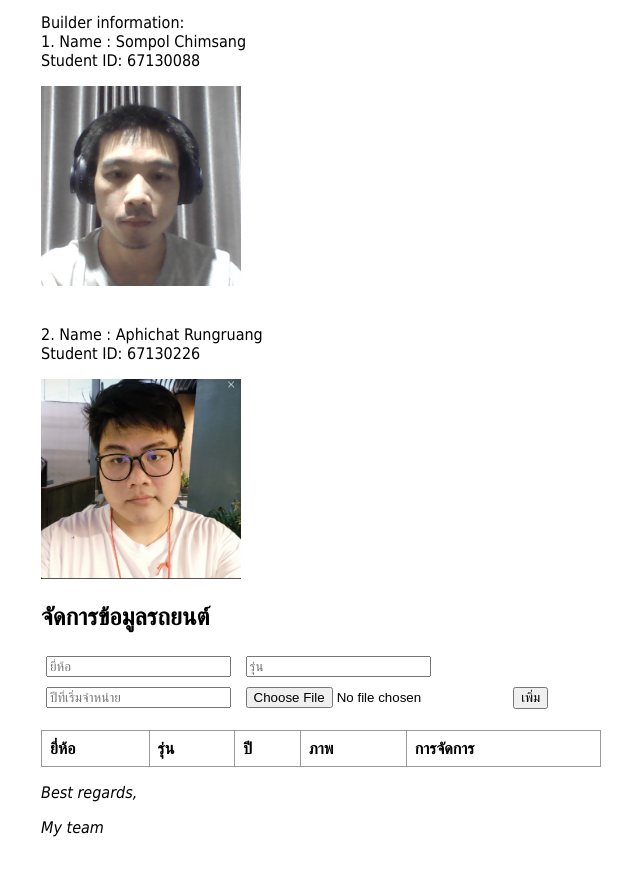
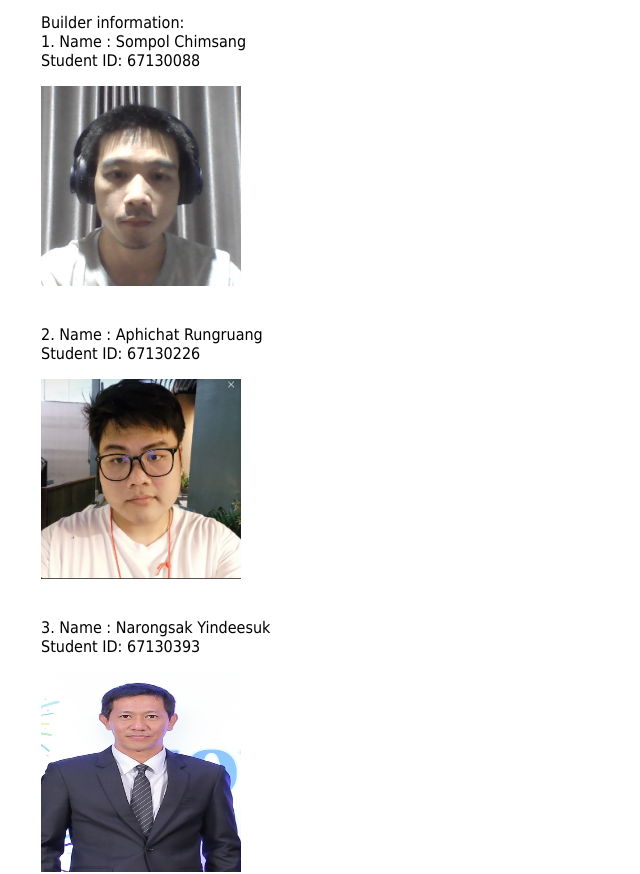
Before and after one commit to Sompol67130088/Assign_5-Docker_compose, a plain HTML site: page app/index.html in a window 1280 px wide. Shown: the part 103-977 px from the top of the page, without its empty margins (319-959 px from the left). Before the commit the page ends 956 px from the top, so only its background shows below. Drawn offline with Linux system fonts and the light colour scheme; no server answers.

Commit message:
Update index.html

```diff
--- a/app/index.html
+++ b/app/index.html
@@ -25,6 +25,11 @@
   2. Name : Aphichat Rungruang<br>
   Student ID: 67130226</p>
   <img src="apichartr.png" alt="img" width="200" height="200">
+
+  <p><br>
+  3. Name : Narongsak Yindeesuk<br>
+  Student ID: 67130393</p>
+  <img src="narongsak.jpg" alt="img" width="200" height="200">
 
   <h2>จัดการข้อมูลรถยนต์</h2>
   <form id="carForm">
```
